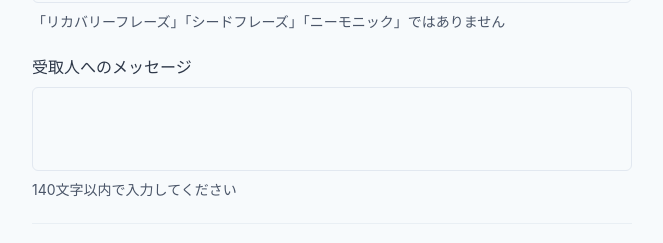
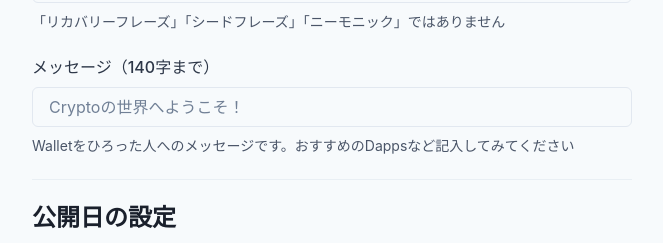
Before and after one commit to Youichi-Higa/wallet-gift, a React (Create React App) app: page /form in a window 1280 px wide. Shown: the part 543-786 px from the top of the page, without its empty margins (308-971 px from the left). Built offline with nearby package versions, Linux system fonts and the light colour scheme; no server answers.

Commit message:
公開日のデータの型をDateに変更

```diff
--- a/src/components/AutoResizeTextarea.tsx
+++ b/src/components/AutoResizeTextarea.tsx
@@ -11,7 +11,7 @@ export const AutoResizeTextarea = React.forwardRef<HTMLTextAreaElement, Textarea
         w="100%"
         resize="none"
         ref={ref}
-        minRows={3}
+        minRows={1}
         as={ResizeTextarea}
         {...props}
       />
--- a/src/components/pages/Complete.tsx
+++ b/src/components/pages/Complete.tsx
@@ -5,7 +5,9 @@ import { paths } from 'src/const';
 
 export const Complete = () => {
   const navigate = useNavigate();
-  const GoToTop = () => navigate(paths.top);
+
+  /** トップページに遷移 */
+  const GoToTopPage = () => navigate(paths.top);
 
   return (
     <Flex w="700px" mx="auto" py={10} direction="column" justify="center" align="center">
@@ -20,7 +22,7 @@ export const Complete = () => {
       />
 
       <Box w="200px" mt={16}>
-        <NextButton buttonText="Topに戻る" onClick={GoToTop} />
+        <NextButton buttonText="Topに戻る" onClick={GoToTopPage} />
       </Box>
     </Flex>
   );
--- a/src/components/pages/Confirmation.tsx
+++ b/src/components/pages/Confirmation.tsx
@@ -5,7 +5,6 @@ import { addDoc, collection } from 'firebase/firestore';
 import { db } from 'src/services';
 import { BackButton, NextButton } from 'src/components/buttons';
 import { paths } from 'src/const';
-import { formatDate } from 'src/utils';
 import type { FormValues } from 'src/types';
 
 export const Confirmation = () => {
@@ -21,14 +20,15 @@ export const Confirmation = () => {
   // firestoreにデータ送信中か（boolean）
   const [isSubmitting, setIsSubmitting] = useState<boolean>(false);
 
-  // 「送信」ボタン押下時の処理
+  /** 「送信」ボタン押下時の処理 */
   const onSubmit = async () => {
-    // 公開時期がnowの場合、本日の日付（YYYY-MM-DD）を追加
-    if (formValues.publicType === 'now') formValues.publicDate = formatDate(new Date());
-    // 保存不要の公開時期を削除
-    delete formValues.publicType;
+    // 公開時期がnowの場合、本日のDateオブジェクトを追加
+    if (formValues.publicType === 'now') formValues.publicDate = new Date();
+    // 公開時期がfutureの場合、YYYY-MM-DDの文字列をDateオブジェクトに変換
+    if (formValues.publicType === 'future') formValues.publicDate = new Date(formValues.publicDate);
 
     try {
+      // 「送信」ボタンのローディング開始
       setIsSubmitting(true);
 
       // firestoreにデータ保存
@@ -39,12 +39,25 @@ export const Confirmation = () => {
     } catch (e) {
       console.error('Error adding document: ', e);
     } finally {
+      // 「送信」ボタンのローディング終了
       setIsSubmitting(false);
     }
   };
 
-  // 「もどる」ボタン押下時の処理
+  /** 「もどる」ボタン押下時に前のページに戻る */
   const goBack = () => navigate(-1);
+
+  /** YYYY-MM-DDの文字列 又は DateオブジェクトをYYYY/MM/DDの文字列に変換する関数 */
+  const formatDate = (date: Date | string) => {
+    // 文字列の場合
+    if (typeof date === 'string') return date.replaceAll('-', '/');
+
+    // Dateオブジェクトの場合
+    const y = date.getFullYear();
+    const m = ('00' + (date.getMonth() + 1)).slice(-2);
+    const d = ('00' + date.getDate()).slice(-2);
+    return y + '/' + m + '/' + d;
+  };
 
   return (
     <Box w="700px" mx="auto" py={10}>
@@ -94,7 +107,7 @@ export const Confirmation = () => {
                 Wallet情報の公開日
               </Text>
               <Text fontSize="md" color="black" sx={{ fontWeight: '700' }} mb={6}>
-                {formValues.publicDate.replaceAll('-', '/')}
+                {formatDate(formValues.publicDate)}
               </Text>
             </>
           )}
--- a/src/components/pages/Form.tsx
+++ b/src/components/pages/Form.tsx
@@ -37,19 +37,19 @@ export const Form = () => {
     'セポリア　テストネットワーク',
   ];
 
-  // 「未来日で公開する」が選択されているか(boolean)
+  /** 「未来日で公開する」が選択されているか(boolean) */
   const isFuture = watch('publicType') === 'future';
 
-  // 未来日が選択されているか(boolean)
-  const isFutureDate = (date: string) => new Date(date) > new Date();
+  /** 未来日が選択されているか(boolean) */
+  const isFutureDate = (date: Date | string) => new Date(date) > new Date();
 
-  // 「確認画面へ」ボタン押下時の処理
+  /** 「確認画面へ」ボタン押下時の処理 */
   const onSubmit = (formValues: FormValues) => {
     // フォーム入力値を持って、確認画面に遷移
     navigate(paths.confirmation, { state: formValues });
   };
 
-  // 「もどる」ボタン押下時の処理
+  /** 「もどる」ボタン押下時に前のページに戻る */
   const goBack = () => navigate(-1);
 
   return (
@@ -142,11 +142,12 @@ export const Form = () => {
             {/* メッセージ入力欄 */}
             <FormControl mb={6} isInvalid={errors?.messageToRecipient !== undefined}>
               <FormLabel htmlFor="messageToRecipient" color="gray.700">
-                受取人へのメッセージ
+                メッセージ（140字まで）
               </FormLabel>
               <AutoResizeTextarea
                 id="messageToRecipient"
                 resize="none"
+                placeholder="Cryptoの世界へようこそ！"
                 {...register('messageToRecipient', {
                   required: '必須です',
                   maxLength: {
@@ -155,7 +156,9 @@ export const Form = () => {
                   },
                 })}
               />
-              <FormHelperText>140文字以内で入力してください</FormHelperText>
+              <FormHelperText>
+                Walletをひろった人へのメッセージです。おすすめのDappsなど記入してみてください
+              </FormHelperText>
               <FormErrorMessage>{errors?.messageToRecipient?.message}</FormErrorMessage>
             </FormControl>
 
@@ -165,7 +168,7 @@ export const Form = () => {
               公開日の設定
             </Heading>
             <Text fontSize="md" color="black" mb={6}>
-              Wallet情報を公開する日付を設定してください。
+              Wallet情報を公開する日付を設定してください
             </Text>
 
             {/* 公開時期の選択 */}
@@ -191,7 +194,6 @@ export const Form = () => {
                 <Input
                   id="publicDate"
                   type="date"
-                  size="md"
                   {...register('publicDate', {
                     required: '必須です',
                     validate: {
@@ -200,9 +202,7 @@ export const Form = () => {
                     },
                   })}
                 />
-                <FormErrorMessage>
-                  {errors?.publicDate?.message}
-                </FormErrorMessage>
+                <FormErrorMessage>{errors?.publicDate?.message}</FormErrorMessage>
               </FormControl>
             )}
           </Box>
--- a/src/types/FormValues.ts
+++ b/src/types/FormValues.ts
@@ -2,7 +2,7 @@ export type FormValues = {
   network: string;
   walletAddress: string;
   secretKey: string;
-  publicDate: string;
   messageToRecipient: string;
-  publicType?: string;
+  publicType: "now" | "future";
+  publicDate: Date | string;
 };
--- a/src/utils/formatDate.ts
+++ /dev/null
@@ -1,7 +0,0 @@
-/** DateオブジェクトをYYYY-MM-DDの文字列で返す関数 */
-export const formatDate = (date: Date) => {
-  const y = date.getFullYear();
-  const m = ('00' + (date.getMonth() + 1)).slice(-2);
-  const d = ('00' + date.getDate()).slice(-2);
-  return y + '-' + m + '-' + d;
-};
--- a/src/utils/index.ts
+++ /dev/null
@@ -1 +0,0 @@
-export * from "./formatDate"
```
